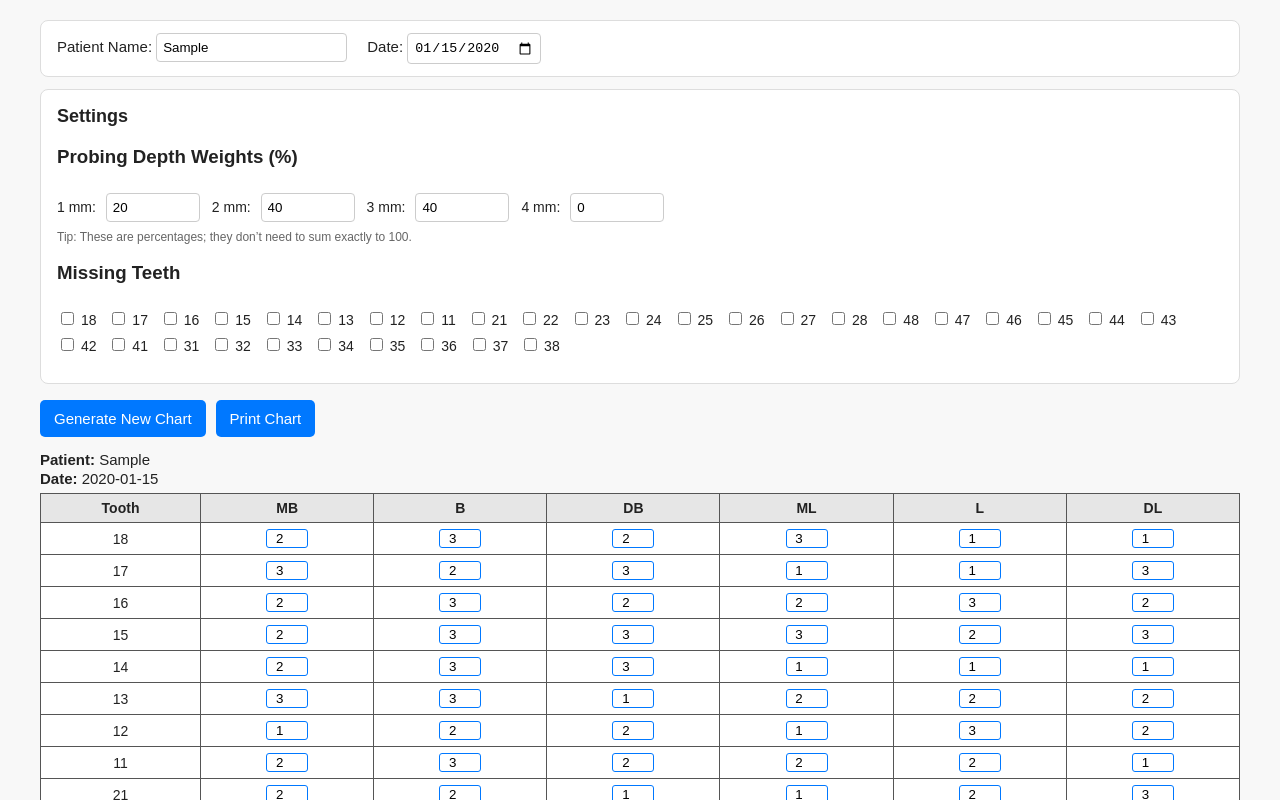
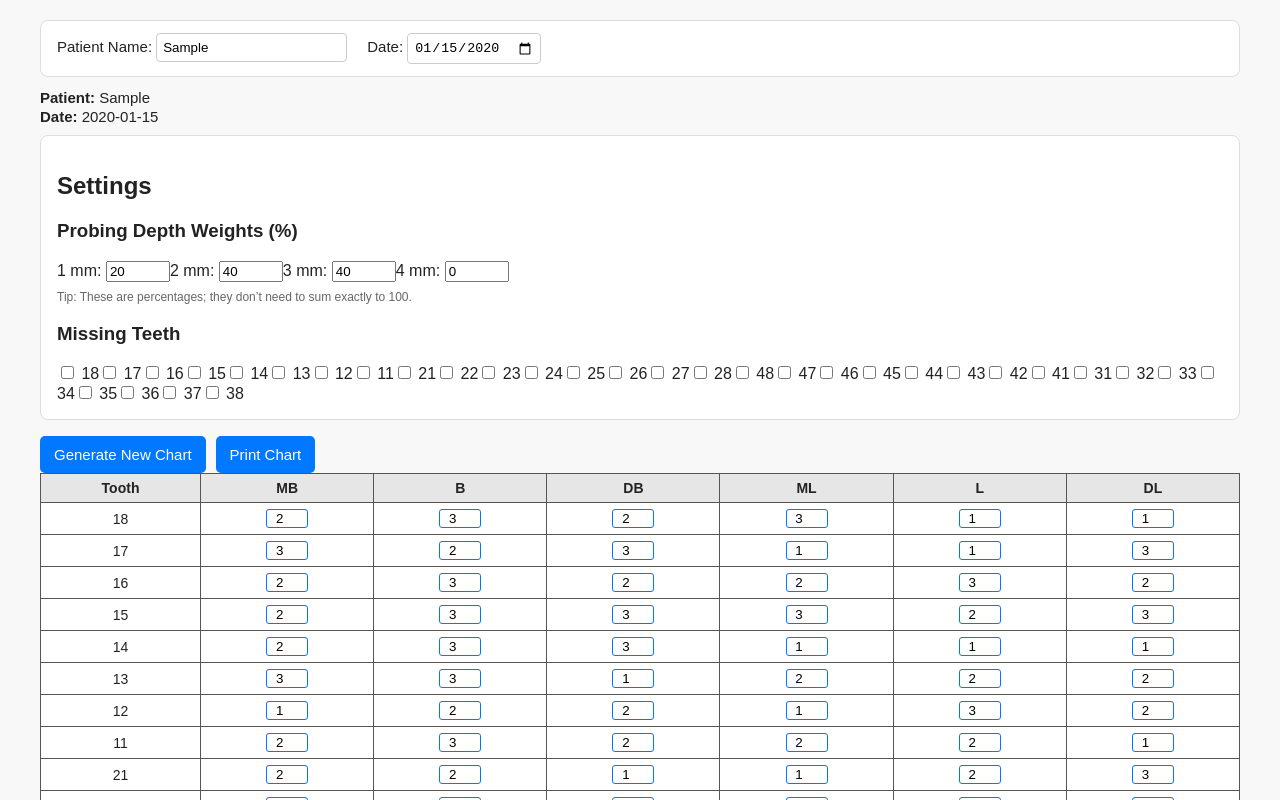
Before and after one commit to cbctrush/perio-chart-web, a React (Create React App) app: page / in a window 1280 px wide. Both pictures are taken after typing "Sample", "2020-01-15" into the empty fields and a click on the button "Generate New Chart". Shown: the top 800 px of the page. Built offline with nearby package versions, Linux system fonts and the light colour scheme.

Commit message:
Show patient name/date on printout

```diff
--- a/src/App.js
+++ b/src/App.js
@@ -4,73 +4,46 @@ import ArchTable from "./components/ArchTable";
 import "./styles.css";
 
 export default function App() {
-  // probability weights in PERCENT (1–4)
-  const [probabilities, setProbabilities] = useState({
-    1: 20,
-    2: 40,
-    3: 40,
-    4: 0,
-  });
-
-  // store missing teeth as STRINGS for consistent comparison
+  const [probabilities, setProbabilities] = useState({ 1: 20, 2: 40, 3: 40, 4: 0 });
   const [missingTeeth, setMissingTeeth] = useState([]);
-
-  // chart object: { [FDI]: [MB, B, DB, ML, L, DL] | ["-","-","-","-","-","-"] }
   const [chart, setChart] = useState({});
   const [printMode, setPrintMode] = useState(false);
-
-  // patient info (shown in print header)
   const [patientName, setPatientName] = useState("");
   const [examDate, setExamDate] = useState("");
 
-  // FDI numbering layout (maxillary then mandibular)
   const teeth = [
-    // Maxilla (UR → UL)
     18,17,16,15,14,13,12,11,21,22,23,24,25,26,27,28,
-    // Mandible (LL → LR)
-    48,47,46,45,44,43,42,41,31,32,33,34,35,36,37,38,
+    48,47,46,45,44,43,42,41,31,32,33,34,35,36,37,38
   ];
 
-  // pick a value 1–4 using probability percentages
   function weightedRandomValue() {
     const pool = [];
     Object.entries(probabilities).forEach(([depth, pct]) => {
-      const count = Math.max(0, Number(pct) | 0); // rough weight
-      for (let i = 0; i < count; i++) pool.push(Number(depth));
+      for (let i = 0; i < pct; i++) pool.push(Number(depth));
     });
-    // fallback if all 0: default to 2
-    if (pool.length === 0) return 2;
-    return pool[Math.floor(Math.random() * pool.length)];
+    return pool.length ? pool[Math.floor(Math.random() * pool.length)] : 2;
   }
 
   function generateChart() {
     const newChart = {};
     teeth.forEach((tooth) => {
       const tStr = String(tooth);
-      if (missingTeeth.includes(tStr)) {
-        newChart[tooth] = ["-", "-", "-", "-", "-", "-"];
-      } else {
-        newChart[tooth] = Array.from({ length: 6 }, () => weightedRandomValue());
-      }
+      if (missingTeeth.includes(tStr)) newChart[tooth] = ["-","-","-","-","-","-"];
+      else newChart[tooth] = Array(6).fill(0).map(() => weightedRandomValue());
     });
     setChart(newChart);
   }
 
   const updateDepth = (tooth, index, value) => {
-    // sanitize to number 1–9; allow "-" rows for missing
-    const v = Number(value);
-    setChart((prev) => {
-      const row = prev[tooth] || Array(6).fill("");
-      const nextRow = row.map((x, i) => (i === index ? (Number.isFinite(v) ? v : x) : x));
-      return { ...prev, [tooth]: nextRow };
-    });
+    setChart(prev => ({
+      ...prev,
+      [tooth]: prev[tooth].map((v, i) => (i === index ? value : v))
+    }));
   };
 
   return (
     <div className={printMode ? "print-mode" : "app"}>
-      {/* Controls / Prompts (hidden during print) */}
       {!printMode && (
-        <>
         <div className="patient-info">
           <label>
             Patient Name:&nbsp;
@@ -90,14 +63,26 @@ export default function App() {
             />
           </label>
         </div>
+      )}
 
+      {/* Patient header always printed */}
+      {Object.keys(chart).length > 0 && (
+        <div className="chart-header always-show">
+          <p><strong>Patient:</strong> {patientName || "________________"}</p>
+          <p><strong>Date:</strong> {examDate || "________________"}</p>
+        </div>
+      )}
+
+      {!printMode && (
         <SettingsPanel
           probabilities={probabilities}
           setProbabilities={setProbabilities}
           missingTeeth={missingTeeth}
           setMissingTeeth={setMissingTeeth}
         />
+      )}
 
+      {!printMode && (
         <div className="button-row">
           <button className="generate-btn" onClick={generateChart}>
             Generate New Chart
@@ -115,18 +100,8 @@ export default function App() {
             </button>
           )}
         </div>
-        </>
       )}
 
-      {/* Header for printed chart */}
-      {Object.keys(chart).length > 0 && (
-        <div className="chart-header">
-          <p><strong>Patient:</strong> {patientName || "________________"}</p>
-          <p><strong>Date:</strong> {examDate || "________________"}</p>
-        </div>
-      )}
-
-      {/* Chart */}
       <ArchTable
         chart={chart}
         teeth={teeth}
--- a/src/styles.css
+++ b/src/styles.css
@@ -1,4 +1,3 @@
-/* --- Base Layout --- */
 body {
   font-family: Arial, sans-serif;
   background: #f8f8f8;
@@ -12,7 +11,6 @@ body {
   margin: 0 auto;
 }
 
-/* --- Patient Info Inputs --- */
 .patient-info {
   background: #fff;
   border: 1px solid #ddd;
@@ -26,49 +24,28 @@ body {
   font-size: 15px;
 }
 
-.patient-info input[type="text"],
-.patient-info input[type="date"] {
+.patient-info input {
   padding: 6px;
   border: 1px solid #ccc;
   border-radius: 4px;
 }
 
-/* --- Settings Panel (from your component) --- */
+/* Patient header for printing */
+.chart-header {
+  margin: 8px 0 10px 0;
+  font-size: 15px;
+}
+
+.chart-header p {
+  margin: 2px 0;
+}
+
 .settings-panel {
   background: #fff;
   padding: 16px;
   border-radius: 8px;
   margin-bottom: 16px;
   border: 1px solid #ddd;
-}
-
-.settings-panel h2 {
-  margin-top: 0;
-  font-size: 18px;
-  font-weight: bold;
-}
-
-.settings-section {
-  margin-bottom: 12px;
-}
-
-.settings-section label {
-  display: inline-block;
-  margin: 6px 12px 0 0;
-  font-size: 14px;
-}
-
-.settings-section input[type="number"] {
-  margin-left: 6px;
-  padding: 6px;
-  width: 80px;
-  border: 1px solid #ccc;
-  border-radius: 4px;
-}
-
-/* --- Buttons --- */
-.button-row {
-  margin-bottom: 14px;
 }
 
 .generate-btn,
@@ -88,20 +65,6 @@ body {
   background: #0064d1;
 }
 
-/* --- Chart --- */
-.chart-header {
-  margin: 10px 0 6px 0;
-  font-size: 15px;
-}
-
-.chart-header p {
-  margin: 2px 0;
-}
-
-.chart-table-container {
-  overflow-x: auto;
-}
-
 .chart-table {
   width: 100%;
   border-collapse: collapse;
@@ -118,17 +81,6 @@ body {
 
 .chart-table th {
   background: #e6e6e6;
-  font-weight: bold;
-}
-
-/* Editable depth input */
-.depth-cell {
-  background: #fff;
-  transition: background 0.2s;
-}
-
-.depth-cell:hover {
-  background: #f0f8ff;
 }
 
 .depth-input {
@@ -138,22 +90,21 @@ body {
   border-radius: 3px;
 }
 
-/* Missing tooth styling */
 .missing {
-  background: #dddddd !important;
-  font-style: italic;
+  background: #ddd !important;
   color: #666;
 }
 
-/* --- Print Mode --- */
+/* Hide UI controls in print */
 .print-mode .settings-panel,
-.print-mode .patient-info,
 .print-mode .button-row,
 .print-mode .generate-btn,
-.print-mode .print-btn {
+.print-mode .print-btn,
+.print-mode .patient-info {
   display: none !important;
 }
 
+/* Print rules */
 @media print {
   body {
     background: #fff;
@@ -161,19 +112,17 @@ body {
     print-color-adjust: exact;
   }
 
+  .chart-header.always-show {
+    display: block !important;
+    margin-bottom: 10px;
+  }
+
   .chart-table {
     font-size: 13px;
   }
 
-  .depth-cell:hover {
-    background: #fff !important;
-  }
-
-  /* Hide browser headers/footers in many browsers */
   @page {
-    size: auto;
     margin: 1cm;
-    /* Some engines support margin boxes: */
     @top-left { content: none; }
     @top-center { content: none; }
     @top-right { content: none; }
```
Lines whose indentation alone changed are shown as unchanged.
